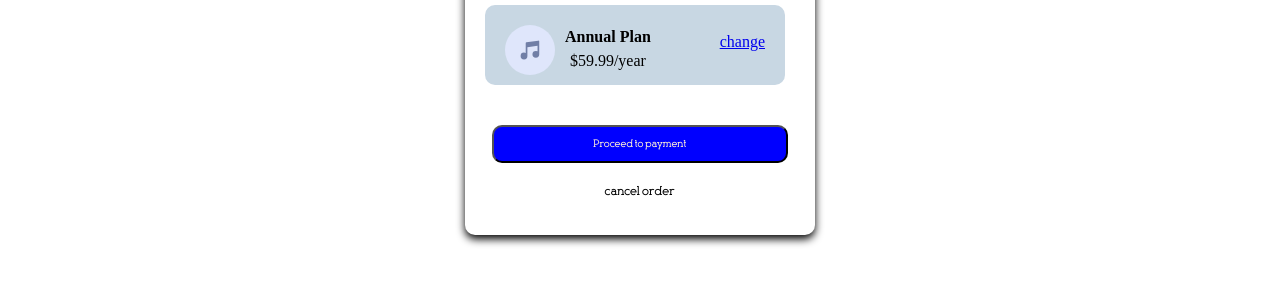
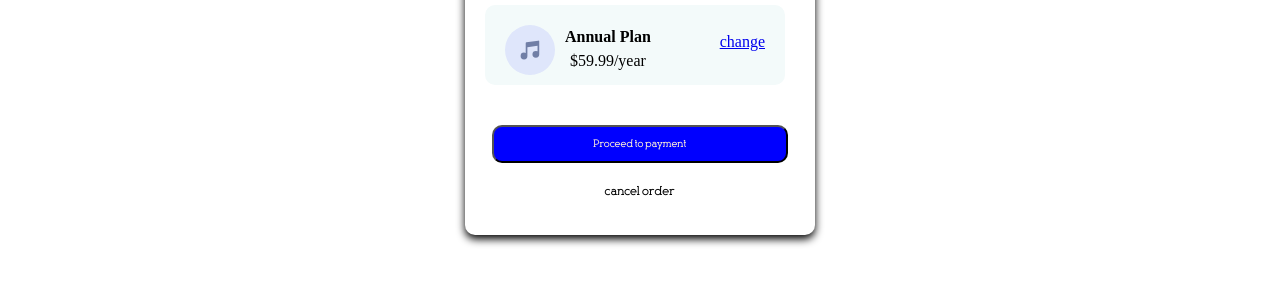
Before and after one commit to AMadakan/ordersummary, a plain HTML site: page index.html in a window 1280 px wide. Shown: the part 465-750 px from the top of the page. Drawn offline with Linux system fonts and the light colour scheme; a web font is replaced by a local one.

Commit message:
sub background

```diff
--- a/ordersummarycomponent.css
+++ b/ordersummarycomponent.css
@@ -57,7 +57,7 @@ body {
 
 .middle {
     line-height: 80px;
-    background-color: rgb(200, 215, 227);
+    background-color: #f3fafaff;
     padding: 20px;
     margin: 20px;
     border-radius: 10px;
```
